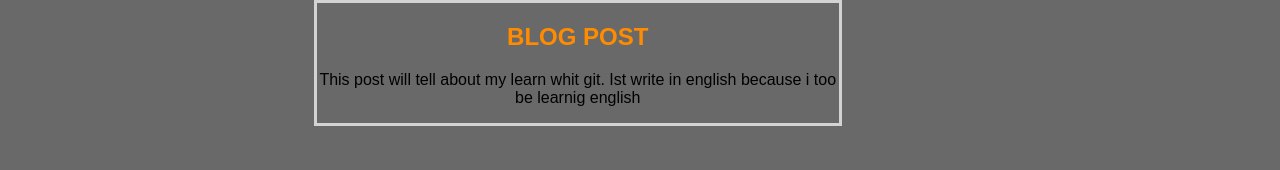
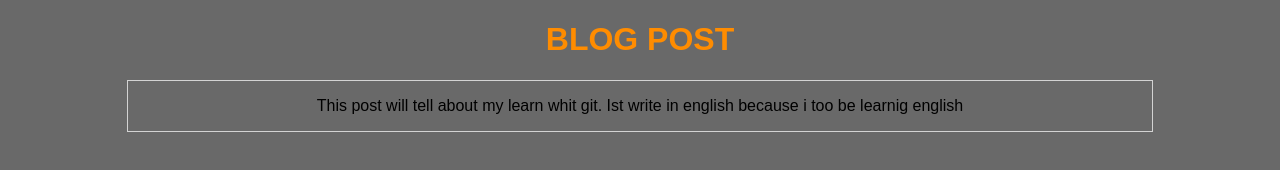
Before and after one commit to JUANCAMILO-JC/Simple-page-post, a plain HTML site: page index.html in a window 1280 px wide. Drawn offline with Linux system fonts and the light colour scheme.

Commit message:
Finish header

```diff
--- a/css/styles.css
+++ b/css/styles.css
@@ -12,17 +12,20 @@ body {
 
 #container {
     width: 100%;
-    position: relative;
-    display: flex;
+    position: absolute;
+    align-content: center;
     justify-content: center
-
 
 }
 .section {
+    border: solid 1px lightgray;
+    width: 80%;
+    text-align: center;
+    margin: auto;
+}
+.header {
     width: 80%;
     position: relative;
-    border: solid 3px lightgray;
+    text-align: center;
+    margin: auto;
 }
-.header {
-    position: relative;
-}
--- a/index.html
+++ b/index.html
@@ -9,14 +9,14 @@
 </head>
 <body>
     <div id="container">
-        <nav id="header" class="header">
-            <div class="section">
-                <h1 class="title_post">BLOG POST</h1>
-                    <p class="pr_post">This post will tell about my learn whit git. Ist write in english because i too be learnig english  </p>
+        <div id="header" class="header">
+            <h1 class="title_post">BLOG POST</h1>
+        </div>
 
-            </div>
+        <div class="section">
+            <p class="pr_post">This post will tell about my learn whit git. Ist write in english because i too be learnig english  </p>
+        </div>
 
-        </nav>
     </div>
 
 
```
